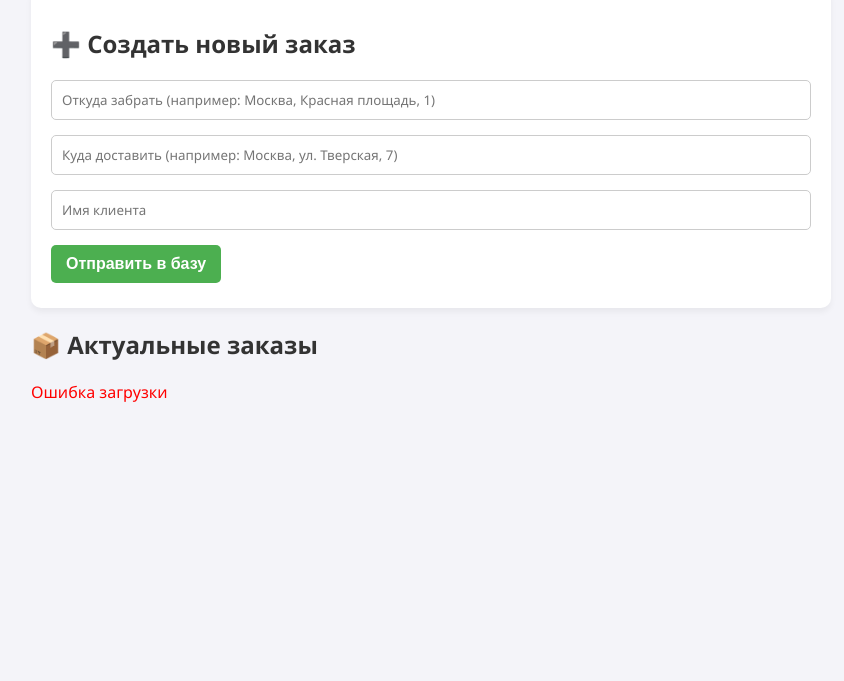
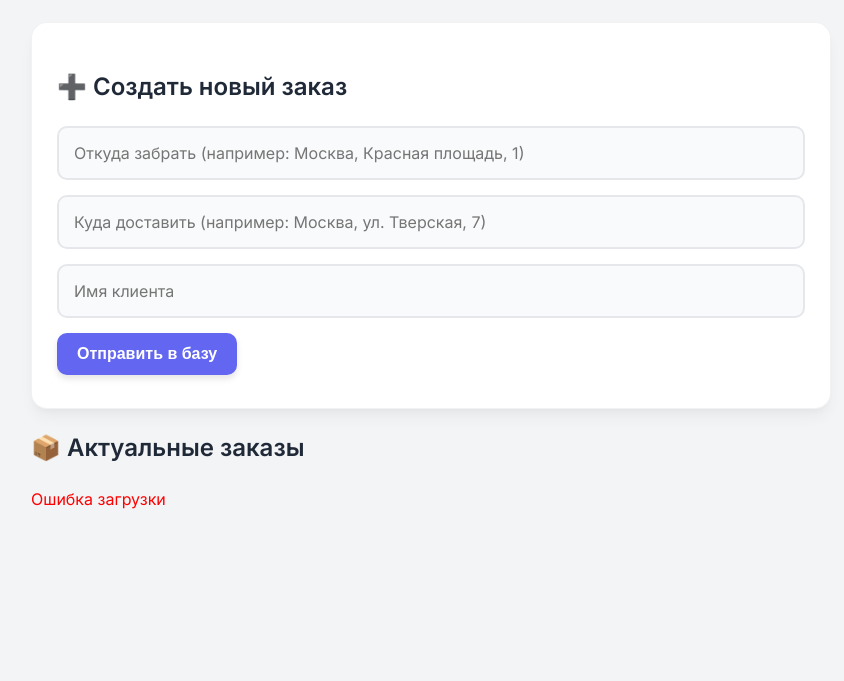
Before and after one commit to yulianikiforova1705-netizen/courier-crm, a plain HTML site: page frontend/index.html in a window 1280 px wide. Shown: the part 119-800 px from the top of the page, without its empty margins (209-1053 px from the left). Drawn offline with Linux system fonts and the light colour scheme; no server answers.

Commit message:
style: полный редизайн интерфейса (тени, шрифты, анимации)

```diff
--- a/frontend/index.html
+++ b/frontend/index.html
@@ -1,29 +1,116 @@
 <!DOCTYPE html>
 <html lang="ru">
-<head>
+ <head>
     <meta charset="UTF-8">
     <meta name="viewport" content="width=device-width, initial-scale=1.0">
-    <title>Курьерская CRM</title>
+
+    <title>⚡ CRM Доставки</title>
+
+    <link href="https://fonts.googleapis.com/css2?family=Inter:wght@400;600;700&display=swap" rel="stylesheet">
+
     <style>
-        body { font-family: 'Segoe UI', Tahoma, Geneva, Verdana, sans-serif; background: #f4f4f9; padding: 20px; max-width: 800px; margin: 0 auto; }
-        h1, h2 { color: #333; }
-        .card { background: white; border-radius: 10px; padding: 20px; margin-bottom: 20px; box-shadow: 0 4px 6px rgba(0,0,0,0.05); }
-        .order-card { background: white; border-radius: 10px; padding: 15px; margin-bottom: 15px; border-left: 5px solid #2196f3; box-shadow: 0 2px 4px rgba(0,0,0,0.05); }
-        .status { display: inline-block; padding: 5px 10px; border-radius: 5px; background: #e3f2fd; color: #1976d2; font-weight: bold; font-size: 0.9em; margin-bottom: 10px;}
+        /* 🎨 Современная цветовая палитра */
+        :root {
+            --primary: #6366f1; /* Стильный фиолетово-синий */
+            --success: #10b981; /* Изумрудный */
+            --warning: #f59e0b; /* Янтарный */
+            --bg: #f3f4f6; /* Мягкий серый фон экрана */
+            --card-bg: #ffffff;
+            --text-main: #1f2937;
+        }
 
-        /* Стили кнопок */
-        .btn { background: #4caf50; color: white; border: none; padding: 10px 15px; border-radius: 5px; cursor: pointer; font-size: 1em; font-weight: bold; margin-right: 5px; margin-bottom: 5px;}
-        .btn:hover { background: #45a049; }
-        .btn-complete { background: #2196f3; }
-        .btn-complete:hover { background: #1976d2; }
-        .btn-map { background: #ff9800; }
-        .btn-map:hover { background: #e68a00; }
+        body {
+            font-family: 'Inter', sans-serif;
+            background: var(--bg);
+            color: var(--text-main);
+            padding: 20px;
+            max-width: 800px;
+            margin: 0 auto;
+            line-height: 1.6;
+        }
 
-        input { width: 100%; padding: 10px; margin-bottom: 15px; border: 1px solid #ccc; border-radius: 5px; box-sizing: border-box; font-family: inherit; }
+        h1 {
+            text-align: center;
+            color: var(--primary);
+            font-size: 2.5em;
+            margin-bottom: 30px;
+            text-shadow: 0 2px 4px rgba(99, 102, 241, 0.2);
+        }
 
-        /* Контейнер для карт */
-        .map-container { display: none; margin-top: 15px; padding-top: 15px; border-top: 1px dashed #ccc; }
-        .map-box { width: 100%; height: 250px; border-radius: 8px; border: 1px solid #eee; margin-bottom: 10px; }
+        h2 { color: var(--text-main); font-weight: 600; }
+
+        /* Объемные карточки с тенями */
+        .card, .order-card {
+            background: var(--card-bg);
+            border-radius: 16px;
+            padding: 25px;
+            margin-bottom: 20px;
+            box-shadow: 0 10px 15px -3px rgba(0,0,0,0.05), 0 4px 6px -2px rgba(0,0,0,0.025);
+            border: 1px solid rgba(0,0,0,0.05);
+            transition: transform 0.2s ease, box-shadow 0.2s ease;
+        }
+
+        /* Анимация при наведении мышки на карточку */
+        .order-card:hover {
+            transform: translateY(-3px);
+            box-shadow: 0 20px 25px -5px rgba(0,0,0,0.1), 0 10px 10px -5px rgba(0,0,0,0.04);
+        }
+
+        .order-card h3 { margin-top: 0; color: var(--primary); }
+
+        /* Стильные плашки статусов */
+        .status {
+            display: inline-block;
+            padding: 6px 12px;
+            border-radius: 20px;
+            background: #e0e7ff;
+            color: #4338ca;
+            font-weight: 700;
+            font-size: 0.85em;
+            text-transform: uppercase;
+            letter-spacing: 0.5px;
+        }
+
+        /* Кнопки с анимацией нажатия */
+        .btn {
+            background: var(--primary);
+            color: white;
+            border: none;
+            padding: 12px 20px;
+            border-radius: 10px;
+            cursor: pointer;
+            font-size: 1em;
+            font-weight: 600;
+            margin-right: 8px;
+            margin-bottom: 8px;
+            transition: all 0.2s ease;
+            box-shadow: 0 4px 6px rgba(0,0,0,0.1);
+        }
+        .btn:hover { filter: brightness(110%); transform: translateY(-2px); box-shadow: 0 6px 8px rgba(0,0,0,0.15); }
+        .btn:active { transform: translateY(1px); box-shadow: 0 2px 4px rgba(0,0,0,0.1); }
+
+        .btn-complete { background: var(--success); }
+        .btn-map { background: var(--warning); color: #fff; }
+
+        /* Современные поля ввода для мобилок */
+        input {
+            width: 100%;
+            padding: 15px;
+            margin-bottom: 15px;
+            border: 2px solid #e5e7eb;
+            border-radius: 10px;
+            box-sizing: border-box;
+            font-family: inherit;
+            font-size: 1em;
+            transition: border-color 0.2s ease, box-shadow 0.2s ease;
+            background: #f9fafb;
+        }
+        input:focus {
+            outline: none;
+            border-color: var(--primary);
+            background: #ffffff;
+            box-shadow: 0 0 0 3px rgba(99, 102, 241, 0.2);
+        }
     </style>
 </head>
 <body>
```
